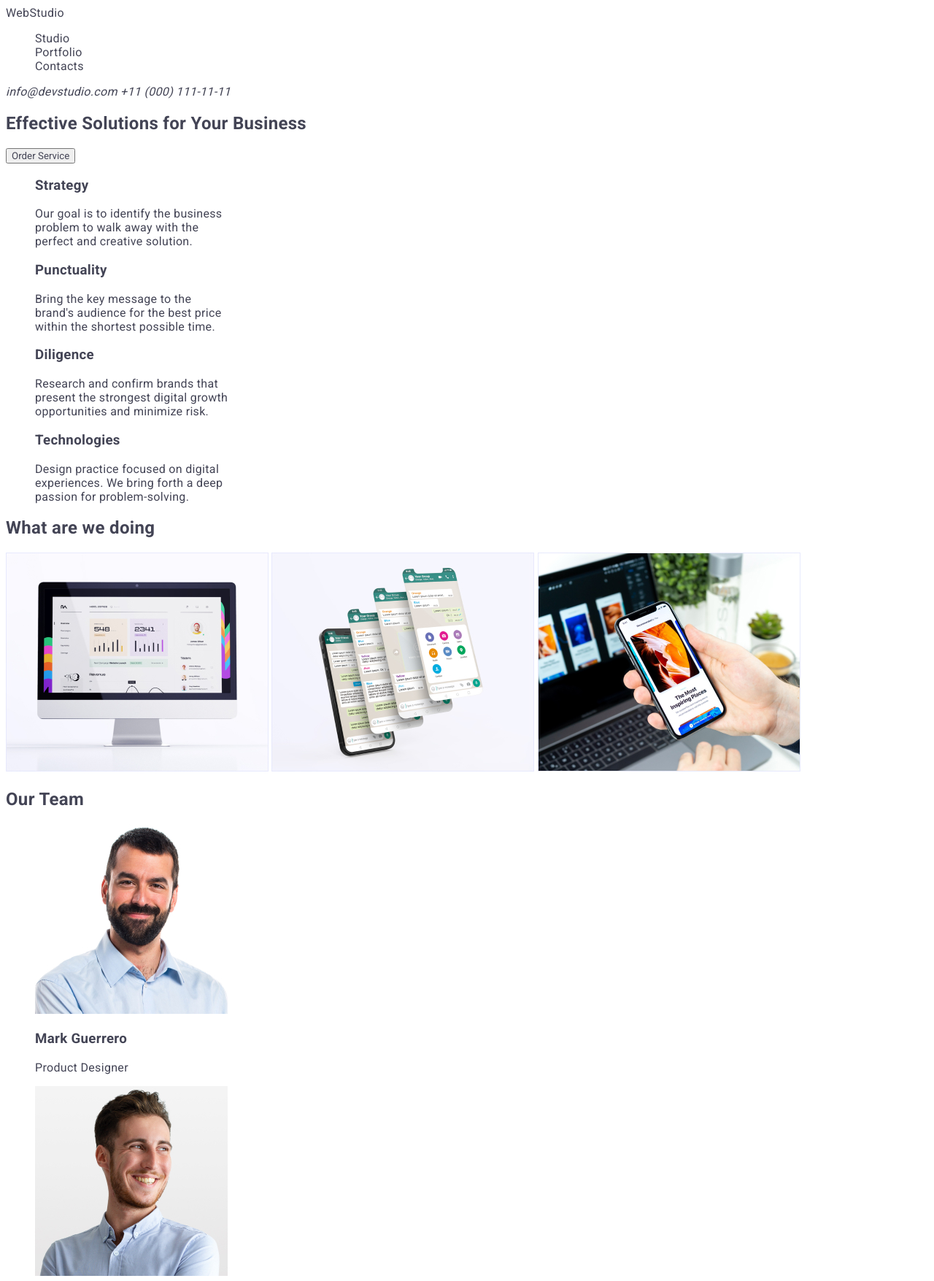
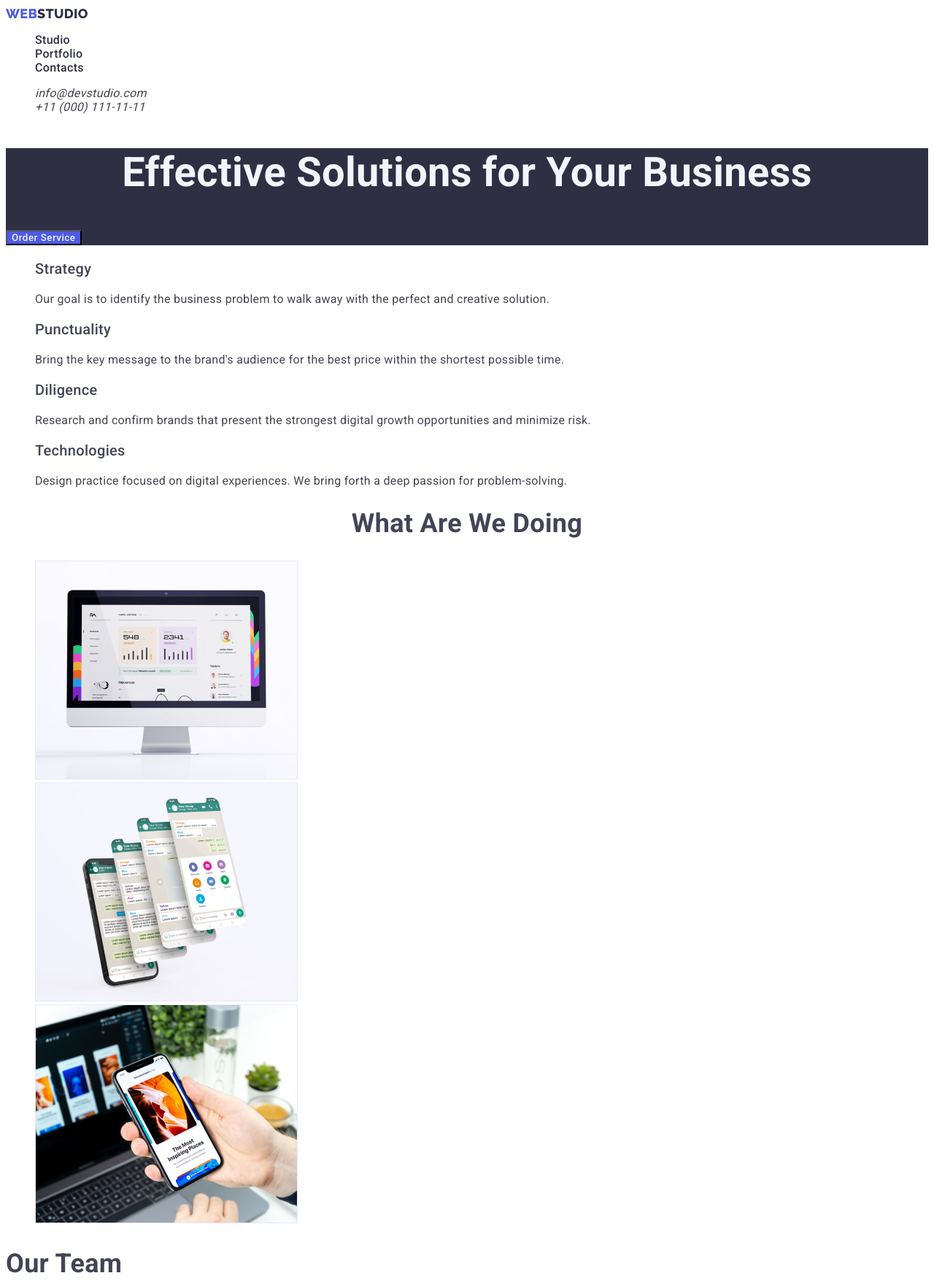
Before and after one commit to edelaida/goit-markup-hw-02, a plain HTML site: page index.html in a window 1280 px wide. Shown: the top 1755 px of the page at 73% size. Drawn offline with Linux system fonts and the light colour scheme.

Commit message:
change index

```diff
--- a/css/styles.css
+++ b/css/styles.css
@@ -4,7 +4,8 @@
     --accent-color: #4d5ae5;
     --title-color: #2E2F42;
     --text-color: #434455;
-    --text-footer: #F4F4FD
+    --text-footer: #F4F4FD;
+    --bakgr-footer: #2E2F42;
     }
 body {
     font-family: var(--font-main);
@@ -81,6 +82,7 @@ button {
     color: #404bbf;
 }
 
+/* *************** HERO ********* */
 .hero {
 
 }
@@ -89,7 +91,7 @@ button {
 }
 .hero-link {
     color: var(--accent-color);
-    text-align: center;
+    /*text-align: center;*/
     font-weight: 500;
     letter-spacing: 0.04em;
     cursor: pointer;
@@ -98,22 +100,108 @@ button {
 .hero-btn:focus {
 color: var(--title-color);
 }
+.hero-img {
+    background-color: var(--bakgr-footer);
+}
+.business {
+    color: var(--text-footer);
+        text-align: center;
+        font-size: 56px;
+        font-weight: 700;
+        line-height: 1,07;
+        letter-spacing: 0,02em;
+}
+.hero-img-btn {
+    background-color: var(--accent-color);
+    color: var(--text-footer);
+    font-weight: 500;
+    letter-spacing: 0.04em;
+}
+.hero-img-btn:hover,
+.hero-img-btn:focus {
+     background-color: #404BBF;
+}
 
-/* *************** CONTENT ********* */
+
+/* *************** CONTENT PORTOFOLIO ********* */
 .subject {
     color: var(--title-color);
     font-size: 20px;
     font-weight: 500;
-    line-height: 1,2x;
+    line-height: 1,2;
 }
 .direct {
 
 }
 
+/* *************** CONTENT Web Studio ********* */
+.description {
+
+}
+.description-list {
+
+}
+.description-link {
+
+}
+.description-title {
+font-size: 20px;
+font-weight: 500;
+line-height: 1,2;
+}
+.description-text {
+
+}
+
+.doing {
+
+}
+.doing-title {
+    text-align: center;
+    font-size: 36px;
+    font-weight: 700;
+    line-height: 1.11;
+    text-transform: capitalize;
+}
+.doing-list {
+
+}
+.doing-link {
+
+}
+.team {
+
+}
+.team-title {
+    font-size: 36px;
+    font-weight: 700;
+    line-height: 1,11;
+    text-transform: capitalize;
+}
+.team-list {
+
+}
+.team-link {
+
+}
+.team-name {
+font-size: 20px;
+    font-weight: 500;
+    line-height: 1,2;
+}
+.team-text {
+
+}
+
+
 /* *************** FOOTER ********* */
+
+.footer {
+    background-color: var(--bakgr-footer);
+}
 .logo-footer {
     color: var(--text-footer);
 }
-.text {
+.footer-text {
      color:var(--text-footer);
 }
--- a/index.html
+++ b/index.html
@@ -14,127 +14,164 @@
   </head>
 
   <body>
-    <header>
-      <nav>
-        <a href="/">WebStudio</a>
-        <ul>
-          <li><a href="">Studio</a></li>
-          <li><a href="">Portfolio</a></li>
-          <li><a href="">Contacts</a></li>
+    <header class="header">
+      <nav class="navigation">
+        <a class="logo list" href="./index.html">
+          Web<span class="logo-text">Studio</span>
+        </a>
+        <ul class="header-menu-list list">
+          <li class="header-item">
+            <a class="header-link" href="./index.html">Studio</a>
+          </li>
+          <li class="header-item">
+            <a class="header-link" href="./portfolio.html">Portfolio</a>
+          </li>
+          <li class="header-item">
+            <a class="header-link" href="">Contacts</a>
+          </li>
         </ul>
       </nav>
-      <address>
-        <a href="mailto:info@devstudio.com">info@devstudio.com</a>
-        <a href="tel:+110001111111">+11 (000) 111-11-11</a>
+      <address class="contact">
+        <ul class="header-socials list">
+          <li class="header-social">
+            <a class="header-social-list" href="mailto:info@devstudio.com">
+              info@devstudio.com</a
+            >
+          </li>
+          <li class="header-social">
+            <a class="header-social-list" href="tel:+110001111111">
+              +11 (000) 111-11-11</a
+            >
+          </li>
+        </ul>
       </address>
     </header>
 
     <!--опис-->
     <main>
-      <section>
-        <h1>Effective Solutions for Your Business</h1>
-        <button type="button">Order Service</button>
+      <section class="hero-img list">
+        <h1 class="business">Effective Solutions for Your Business</h1>
+        <button class="hero-img-btn" type="button">Order Service</button>
       </section>
 
-      <section>
-        <ul>
-          <li>
-            <h3>Strategy</h3>
-            <p>
-              Our goal is to identify the business <br />
-              problem to walk away with the <br />
+      <section class="description">
+        <ul class="description-list list">
+          <li class="description-link">
+            <h3 class="description-title">Strategy</h3>
+            <p class="description-text">
+              Our goal is to identify the business problem to walk away with the
               perfect and creative solution.
             </p>
           </li>
-          <li>
-            <h3>Punctuality</h3>
-            <p>
-              Bring the key message to the <br />
-              brand's audience for the best price <br />
+          <li class="description-link">
+            <h3 class="description-title">Punctuality</h3>
+            <p class="description-text">
+              Bring the key message to the brand's audience for the best price
               within the shortest possible time.
             </p>
           </li>
-          <li>
-            <h3>Diligence</h3>
-            <p>
-              Research and confirm brands that <br />
-              present the strongest digital growth <br />
-              opportunities and minimize risk.
+          <li class="description-link">
+            <h3 class="description-title">Diligence</h3>
+            <p class="description-text">
+              Research and confirm brands that present the strongest digital
+              growth opportunities and minimize risk.
             </p>
           </li>
-          <li>
-            <h3>Technologies</h3>
-            <p>
-              Design practice focused on digital <br />
-              experiences. We bring forth a deep <br />
-              passion for problem-solving.
+          <li class="description-link">
+            <h3 class="description-title">Technologies</h3>
+            <p class="description-text">
+              Design practice focused on digital experiences. We bring forth a
+              deep passion for problem-solving.
             </p>
           </li>
         </ul>
       </section>
 
-      <section>
-        <h2>What are we doing</h2>
-
-        <img src="./images/img1.jpg " alt="photo" width="360" height="300" />
-        <img src="./images/img2.jpg " alt="photo" width="360" height="300" />
-        <img src="./images/img3.jpg " alt="photo" width="360" height="300" />
+      <section class="doing">
+        <h2 class="doing-title">What are we doing</h2>
+        <ul class="doing-list">
+          <li class="doing-link">
+            <img
+              src="./images/img1.jpg "
+              alt="photo"
+              width="360"
+              height="300"
+            />
+          </li>
+          <li class="doing-link">
+            <img
+              src="./images/img2.jpg "
+              alt="photo"
+              width="360"
+              height="300"
+            />
+          </li>
+          <li class="doing-link">
+            <img
+              src="./images/img3.jpg "
+              alt="photo"
+              width="360"
+              height="300"
+            />
+          </li>
+        </ul>
       </section>
 
-      <section>
-        <h2>Our Team</h2>
-        <ul>
-          <li>
+      <section class="team">
+        <h2 class="team-title">Our Team</h2>
+        <ul class="team-list list">
+          <li class="team-link">
             <img
               src="./images/img11.jpg"
               alt="Mark Guerrero"
               width="264"
               height="260"
             />
-            <h3>Mark Guerrero</h3>
-            <p>Product Designer</p>
+            <h3 class="team-name">Mark Guerrero</h3>
+            <p class="team-text">Product Designer</p>
           </li>
-          <li>
+          <li class="team-link">
             <img
               src="./images/img22.jpg"
               alt="Tom Ford"
               width="264"
               height="260"
             />
-            <h3>Tom Ford</h3>
-            <p>Frontend Developer</p>
+            <h3 class="team-name">Tom Ford</h3>
+            <p class="team-text">Frontend Developer</p>
           </li>
-          <li>
+          <li class="team-link">
             <img
               src="./images/img33.jpg"
               alt="Camila Garcia"
               width="264"
               height="260"
             />
-            <h3>Camila Garcia</h3>
-            <p>Marketing</p>
+            <h3 class="team-name">Camila Garcia</h3>
+            <p class="team-text">Marketing</p>
           </li>
-          <li>
+          <li class="team-link">
             <img
               src="./images/img44.jpg"
               alt="Daniel Wilson"
               width="264"
               height="260"
             />
-            <h3>Daniel Wilson</h3>
-            <p>UI Designer</p>
+            <h3 class="team-name">Daniel Wilson</h3>
+            <p class="team-text">UI Designer</p>
           </li>
         </ul>
       </section>
     </main>
 
-    <footer>
-      <a href="/">WebStudio</a>
-
-      <p>
-        Increase the flow of customers and <br />
-        sales for your business with digital <br />
-        marketing & growth solutions.
+    <!-- Footer -->
+    <footer class="footer">
+      <a class="logo" href="./index.html"
+        >Web <span class="logo-footer">Studio</span>
+      </a>
+      <p class="footer-text">
+        Increase the flow of customers and sales for your business with digital
+        > marketing & growth solutions.
       </p>
     </footer>
   </body>
```
Also changed, not shown: portfolio.html (+9 -21 lines).
